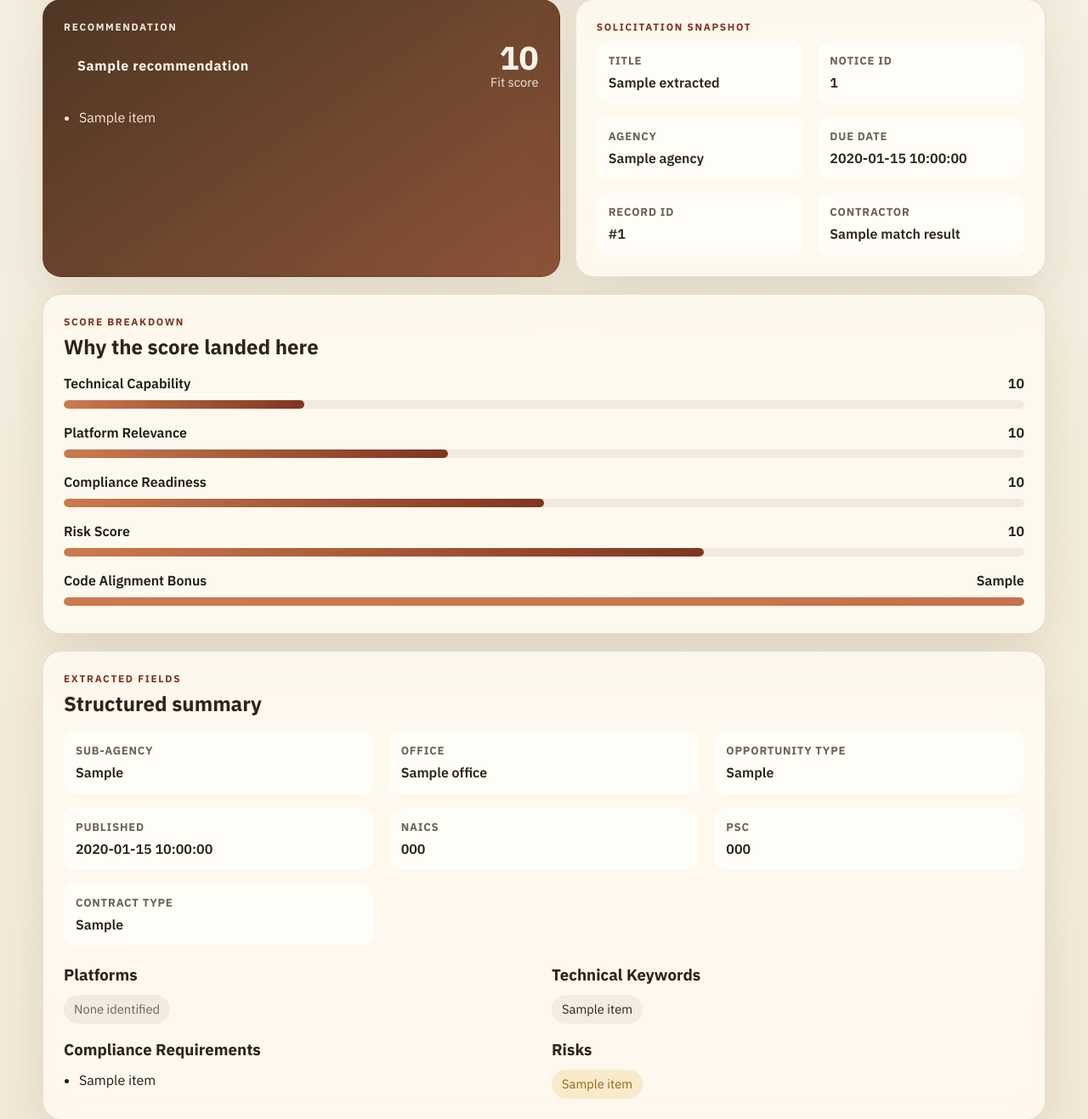
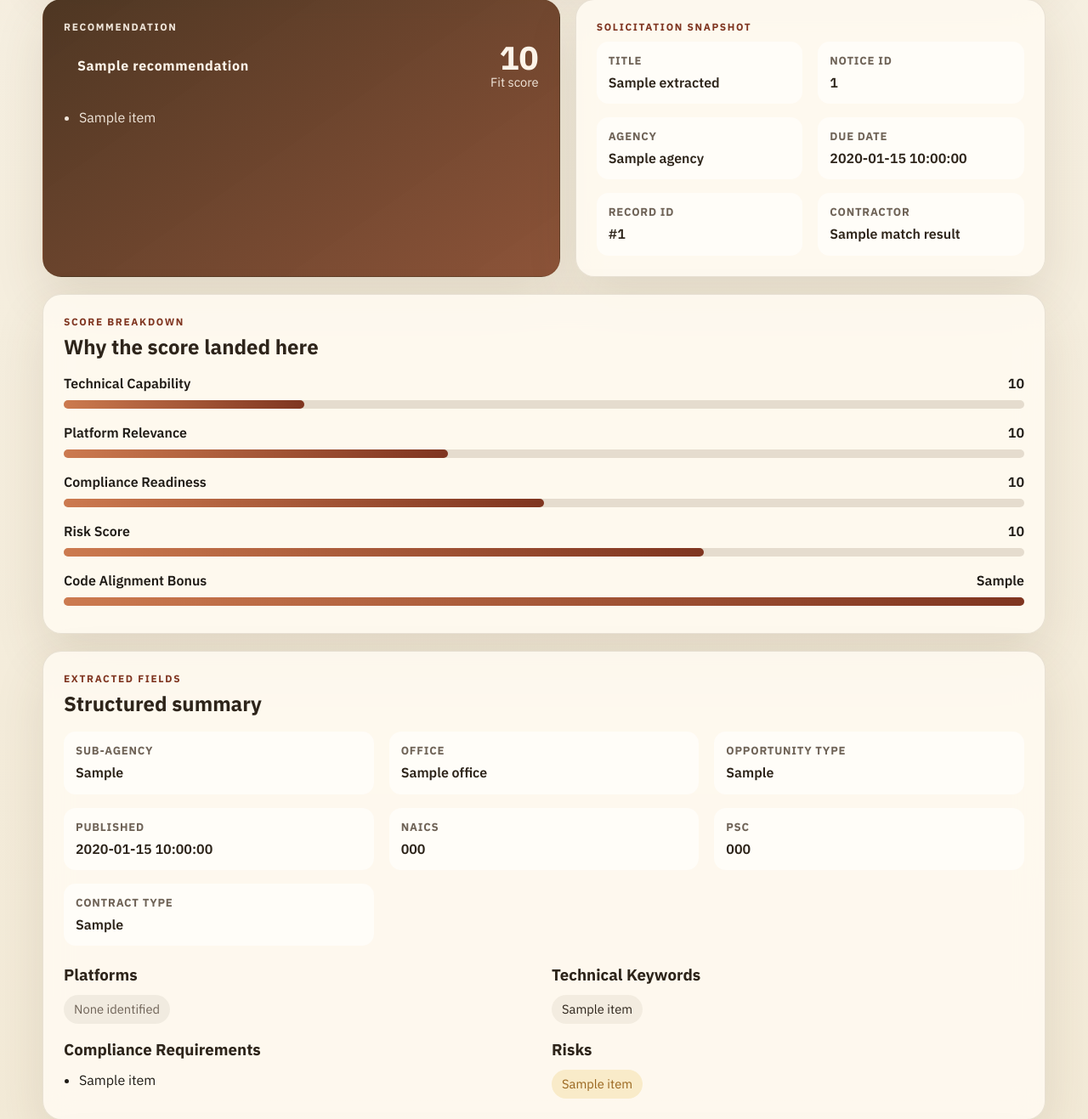
Before and after one commit to shriyagup/AI-Defense-Proposal-Drafter, a FastAPI app: template app/frontend/templates/index.html in a window 1280 px wide. Shown: the part 1079-2396 px from the top of the page at 85% size. Run offline with FastAPI, Linux system fonts and the light colour scheme; the template is opened without the code that fills it: most values are stand-ins (such as "Sample title", 1, 10 or a date in 2020).

Commit message:
css parsing error fix

```diff
--- a/app/frontend/static/styles.css
+++ b/app/frontend/static/styles.css
@@ -268,16 +268,26 @@ body {
 .meter {
     width: 100%;
     height: 10px;
+    appearance: none;
+    -webkit-appearance: none;
+    border: 0;
     border-radius: var(--radius-sm);
     background: rgba(91, 61, 33, 0.08);
-    overflow: hidden;
     margin-bottom: 8px;
 }
 
-.meter span {
-    display: block;
-    height: 100%;
-    border-radius: inherit;
+.meter::-webkit-progress-bar {
+    background: rgba(91, 61, 33, 0.08);
+    border-radius: var(--radius-sm);
+}
+
+.meter::-webkit-progress-value {
+    border-radius: var(--radius-sm);
+    background: linear-gradient(90deg, #cc7a4f 0%, #7f3520 100%);
+}
+
+.meter::-moz-progress-bar {
+    border-radius: var(--radius-sm);
     background: linear-gradient(90deg, #cc7a4f 0%, #7f3520 100%);
 }
 
--- a/app/frontend/templates/index.html
+++ b/app/frontend/templates/index.html
@@ -125,41 +125,31 @@
                                 <span>Technical Capability</span>
                                 <span>{{ technical_score }}</span>
                             </div>
-                        <div class="meter">
-                            <span style="width: {{ technical_width }}%;"></span>
-                        </div>
+                            <progress class="meter" value="{{ technical_width }}" max="100"></progress>
 
                             <div class="metric-row">
                                 <span>Platform Relevance</span>
                                 <span>{{ platform_score }}</span>
                             </div>
-                        <div class="meter">
-                            <span style="width: {{ platform_width }}%;"></span>
-                        </div>
+                            <progress class="meter" value="{{ platform_width }}" max="100"></progress>
 
                             <div class="metric-row">
                                 <span>Compliance Readiness</span>
                                 <span>{{ compliance_score }}</span>
                             </div>
-                        <div class="meter">
-                            <span style="width: {{ compliance_width }}%;"></span>
-                        </div>
+                            <progress class="meter" value="{{ compliance_width }}" max="100"></progress>
 
                             <div class="metric-row">
                                 <span>Risk Score</span>
                                 <span>{{ risk_score }}</span>
                             </div>
-                        <div class="meter">
-                            <span style="width: {{ risk_width }}%;"></span>
-                        </div>
+                            <progress class="meter" value="{{ risk_width }}" max="100"></progress>
 
                             <div class="metric-row">
                                 <span>Code Alignment Bonus</span>
                                 <span>{{ code_bonus }}</span>
                             </div>
-                        <div class="meter">
-                            <span style="width: {{ code_width }}%;"></span>
-                        </div>
+                            <progress class="meter" value="{{ code_width }}" max="100"></progress>
                         </div>
                 </section>
                 {% endif %}
```
Lines whose indentation alone changed are shown as unchanged.
